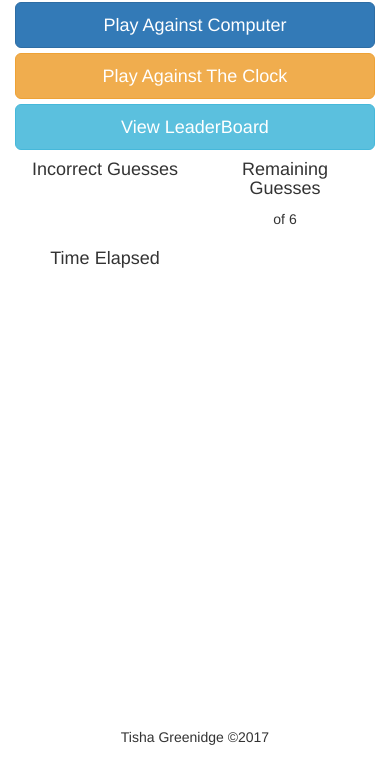
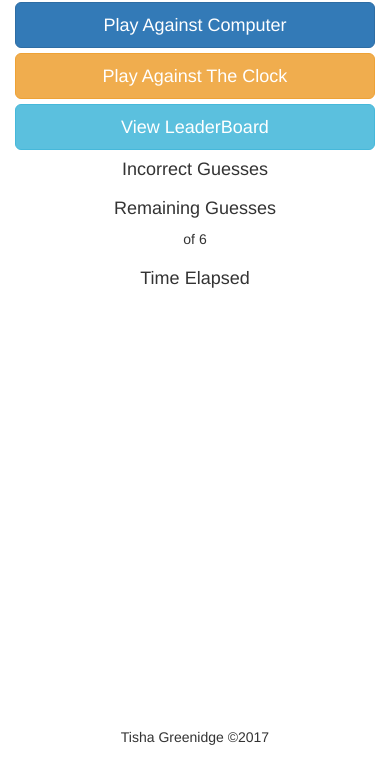
Before and after one commit to tgreenidge/Hangman, a website: page client/index.html in a window 390 px wide. Shown: the part 68-844 px from the top of the page. Drawn offline with nearby package versions, Linux system fonts and the light colour scheme; no server answers.

Commit message:
Made Game Statistics div more respove to mobile

```diff
--- a/client/index.html
+++ b/client/index.html
@@ -42,23 +42,25 @@
       </div>
 
       <!-- In Game Statistics -->
-      <div class="row game-stats">
-        <div class="col-xs-6 col-md-4" id="letters-guessed-display">
+      <div class="game-stats container-fluid">
+      <div class="row">
+        <div class="col-xs-12 col-md-4" id="letters-guessed-display">
           <h4>Incorrect Guesses </h4>
           <p></p>
         </div>
 
-        <div class="col-xs-6 col-md-4" id="letters-remaining-display">
+        <div class="col-xs-12 col-md-4" id="letters-remaining-display">
           <h4>Remaining Guesses </h4>
           <p><span></span> of 6</p>
         </div>
 
-        <div class="col-xs-6 col-md-4" id="time-elapsed-display">
+        <div class="col-xs-12 col-md-4" id="time-elapsed-display">
           <h4>Time Elapsed </h4>
           <p></p>
         </div>
       </div>
 
+      <!-- Leader Board Stats -->
       <div class="leader-board">
       </div>
     </div>
```
